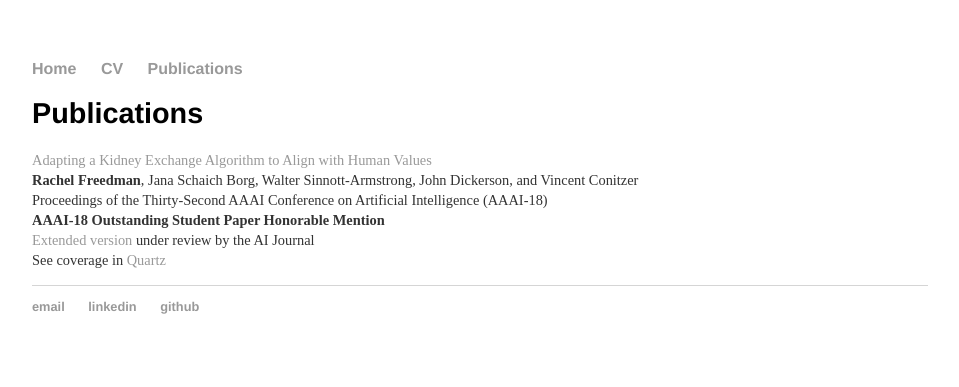
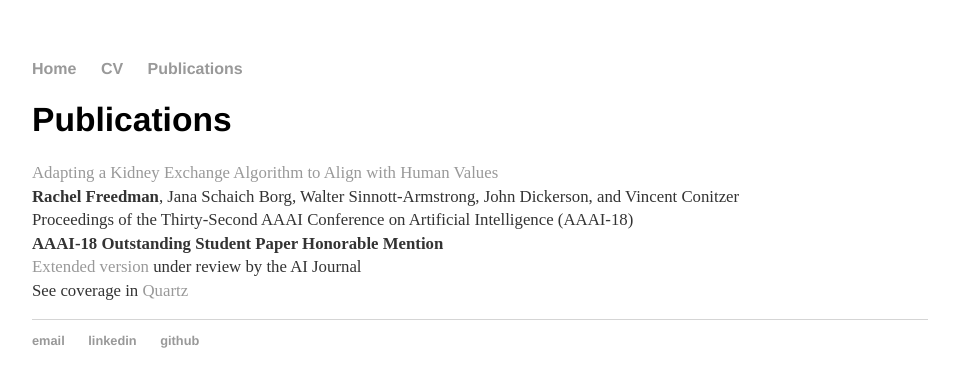
Before and after one commit to RachelFreedman/rachelfreedman.github.io, a Jekyll site: the page built from publications/index.html, in a window 1280 px wide. Shown: the top 387 px of the page, without its empty margins (160-1119 px from the left). Built offline with Jekyll 4.4.1, drawn with Linux system fonts in a browser that asks for light colours.

Commit message:
make font .7em

```diff
--- a/css/secondary-styles.css
+++ b/css/secondary-styles.css
@@ -1,5 +1,5 @@
 .blurb-small-font {
-font-size: .6em;
+font-size: .7em;
 }
 
 .profile-pic{
```
